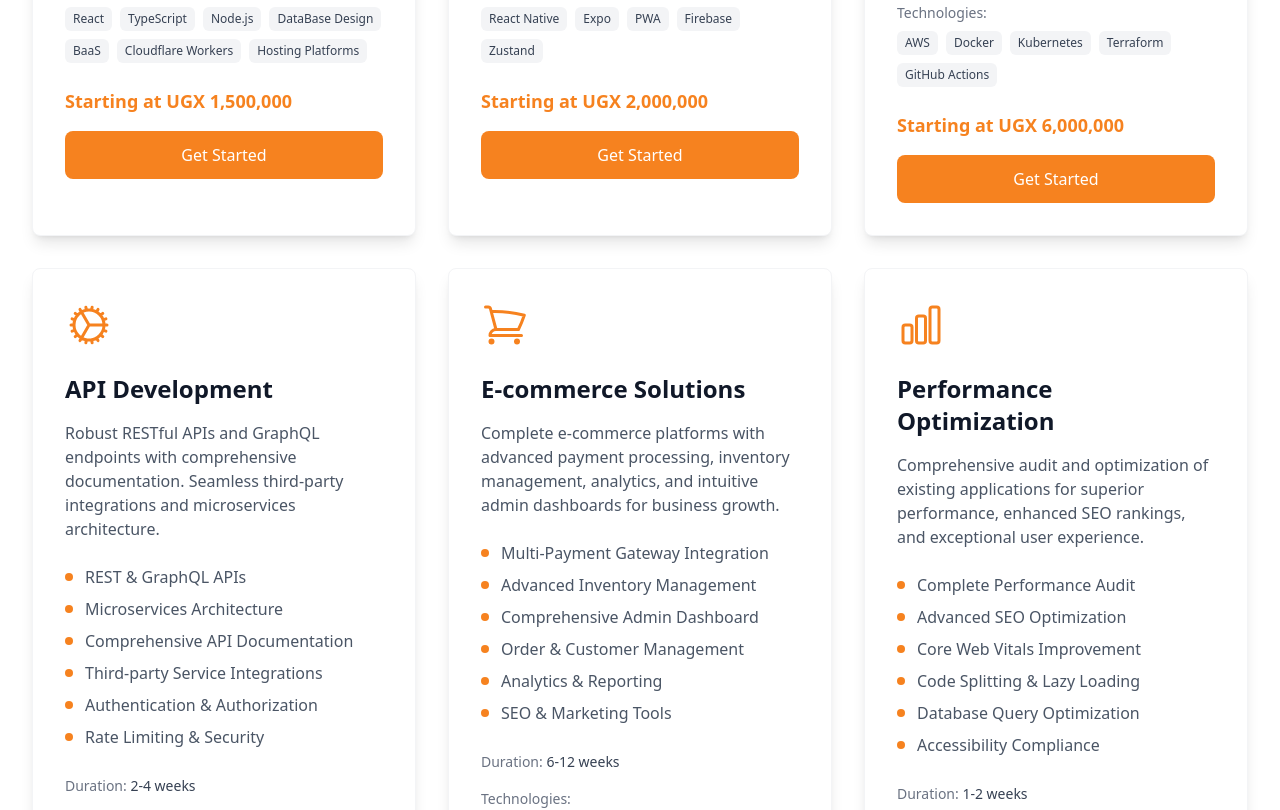
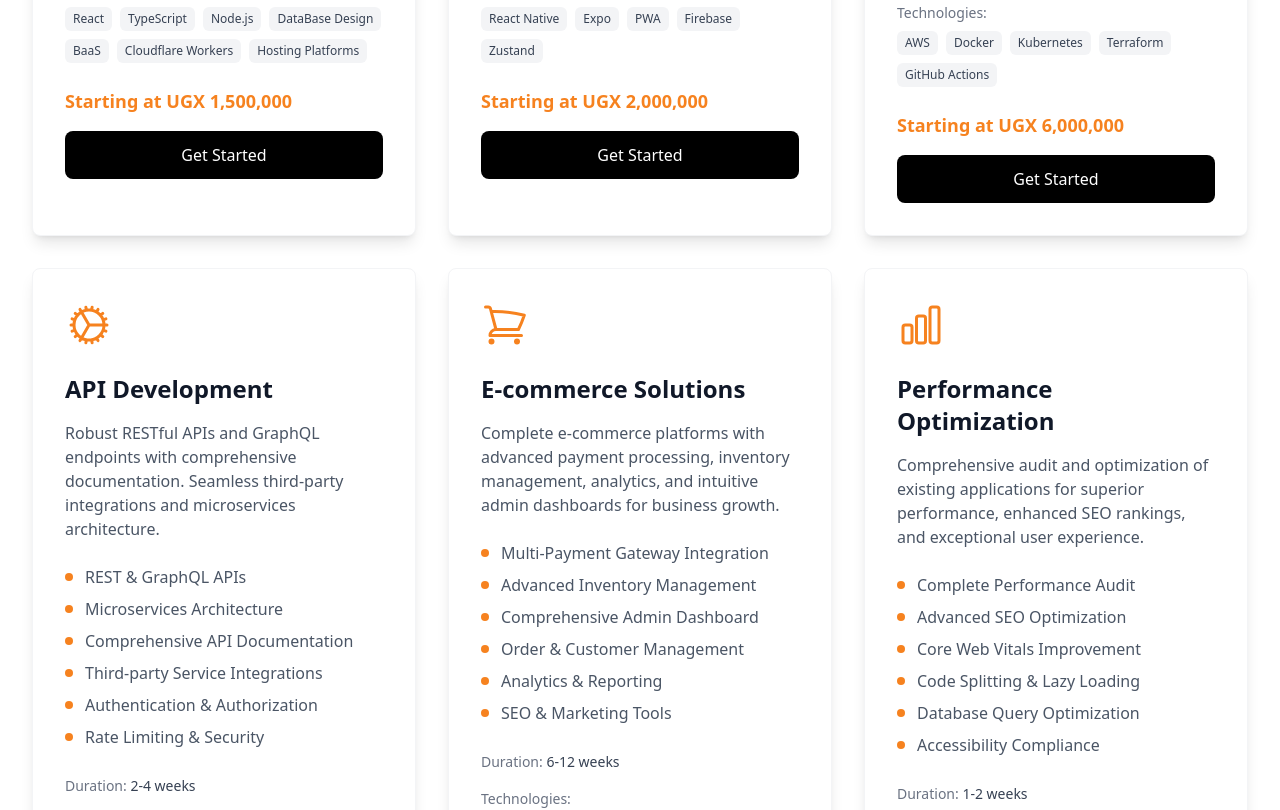
Before and after one commit to NY-Henry/personal-dev-website, a React (Vite) app: page /services in a window 1280 px wide. Shown: the part 902-1712 px from the top of the page. Built offline with nearby package versions, Linux system fonts and the light colour scheme.

Commit message:
Simple Design Optimisation

```diff
--- a/src/pages/Services.tsx
+++ b/src/pages/Services.tsx
@@ -282,7 +282,7 @@ const Services = () => {
                 </div>
                 <button
                   onClick={() => navigate("/contact")}
-                  className="w-full cursor-pointer bg-primary-color text-white py-3 rounded-lg hover:bg-primary-hover transition-colors duration-200 font-medium"
+                  className="w-full cursor-pointer bg-black text-white py-3 rounded-lg hover:bg-primary-hover transition-colors duration-200 font-medium"
                 >
                   Get Started
                 </button>
```
